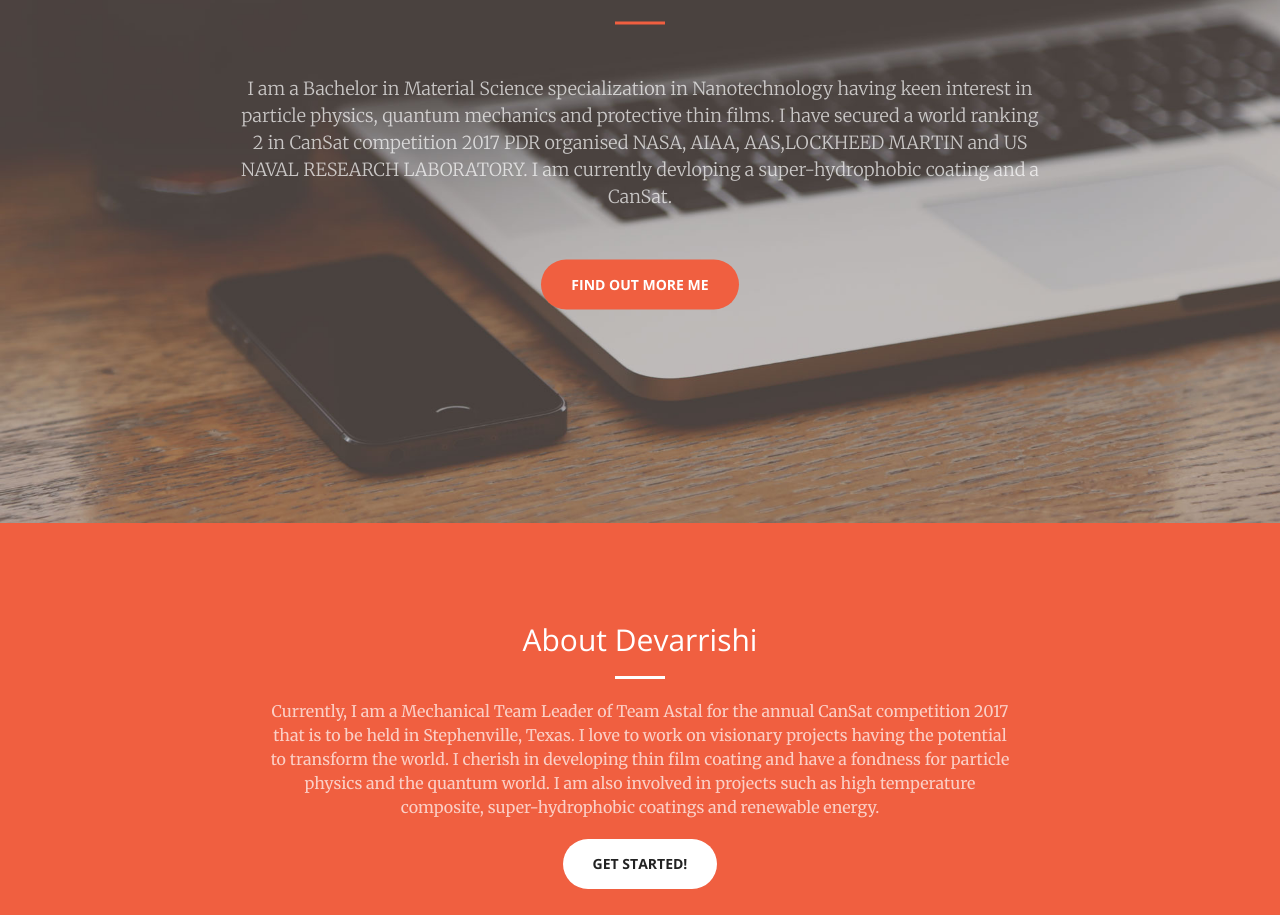
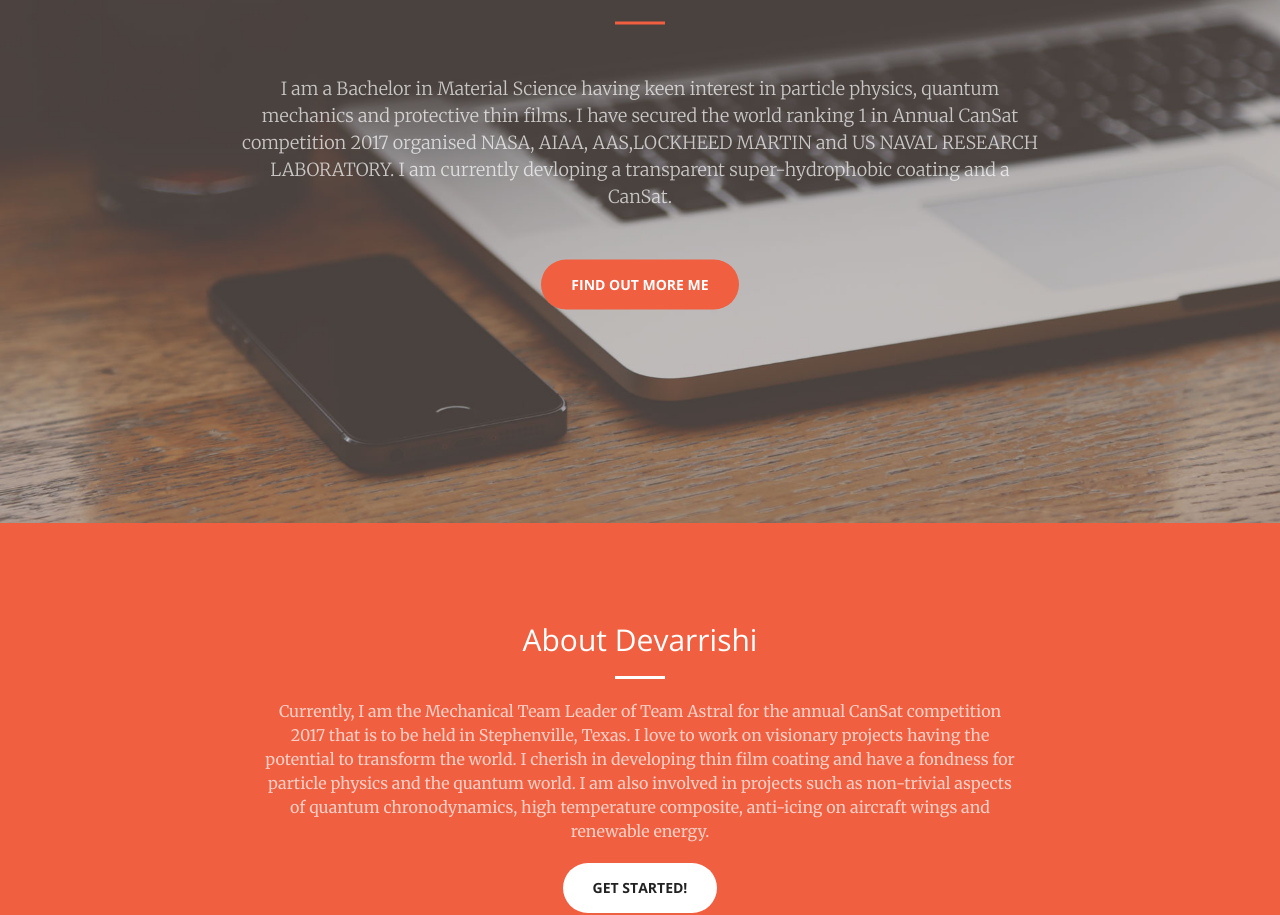
Before and after one commit to devarrishiDIXIT/Website, a website: page index.html in a window 1280 px wide. Shown: the part 277-1192 px from the top of the page. Drawn offline with nearby package versions, Linux system fonts and the light colour scheme.

Commit message:
commited code final

```diff
--- a/index.html
+++ b/index.html
@@ -49,7 +49,7 @@ family=Merriweather:400,300,300italic,400italic,700,700italic,900,900italic' rel
 example-navbar-collapse-1">
                     <span class="sr-only">Toggle navigation</span> Menu <i class="fa fa-bars"></i>
                 </button>
-                <a class="navbar-brand page-scroll" href="#page-top">THIS WEBSITE IS UNDER CONSTRUCTION.</a>
+                <a class="navbar-brand page-scroll" href="#page-top">CREATING A NEW  HISTORY.</a>
             </div>
 
             <!-- Collect the nav links, forms, and other content for toggling -->
@@ -83,13 +83,9 @@ example-navbar-collapse-1">
             <div class="header-content-inner">
                 <h1 id="homeHeading">Hello, I'm Devarrishi Dixit.</h1>
                 <hr>
-                <p> I am a Bachelor in Material Science specialization in Nanotechnology having keen interest
-
-in particle physics, quantum mechanics and protective thin films. I have secured a world ranking 2 in CanSat
-
-competition 2017 PDR organised NASA, AIAA, AAS,LOCKHEED MARTIN and US NAVAL RESEARCH LABORATORY. I am currently
-
-devloping a super-hydrophobic coating and a CanSat.
+                <p> I am a Bachelor in Material Science having keen interest in particle physics, quantum mechanics and protective thin films.
+                    I have secured the world ranking 1 in Annual CanSat competition 2017 organised NASA, AIAA, AAS,LOCKHEED MARTIN
+                    and US NAVAL RESEARCH LABORATORY. I am currently devloping a transparent super-hydrophobic coating and a CanSat.
 </p>
                 <a href="#about" class="btn btn-primary btn-xl page-scroll">Find Out More Me</a>
             </div>
@@ -102,15 +98,15 @@ devloping a super-hydrophobic coating and a CanSat.
                 <div class="col-lg-8 col-lg-offset-2 text-center">
                     <h2 class="section-heading">About Devarrishi</h2>
                     <hr class="light">
-                    <p class="text-faded">Currently, I am a Mechanical Team Leader of Team Astal for the annual
+                    <p class="text-faded">Currently, I am the Mechanical Team Leader of Team Astral for the annual
 
 CanSat competition 2017 that is to be held in Stephenville, Texas. I love to work on visionary projects having
 
 the potential to transform the world. I cherish in developing thin film coating and have a fondness for
 
-particle physics and the quantum world. I am also involved in projects such as high temperature composite,
+particle physics and the quantum world. I am also involved in projects such as non-trivial aspects of quantum chronodynamics, high temperature composite,
 
-super-hydrophobic coatings and renewable energy.</p>
+anti-icing on aircraft wings and renewable energy.</p>
                     <a href="#Projects" class="page-scroll btn btn-default btn-xl sr-button">Get Started!</a>
                 </div>
             </div>
@@ -157,7 +153,7 @@ super-hydrophobic coatings and renewable energy.</p>
                     </a>
                 </div>
                 <div class="col-lg-4 col-sm-6">
-                    <a href="img/portfolio/fullsize/3.jpg" class="portfolio-box">
+                    <a href="img/portfolio/fullsize/3.JPG" class="portfolio-box">
                         <img src="img/portfolio/thumbnails/3.jpg" class="img-responsive" alt="">
                         <div class="portfolio-box-caption">
                             <div class="portfolio-box-caption-content">
@@ -216,7 +212,7 @@ super-hydrophobic coatings and renewable energy.</p>
         <div class="container text-center">
             <div id="Resume" class="call-to-action">
                 <h2>Hope you enjoyed my projects!!!</h2>
-                <a href="https://drive.google.com/open?id=0Bwob1jTQosWRQnh0OVV1R0xlTDFzY0tPemJUMDI1OGZnV3Z3"
+                <a href="https://drive.google.com/open?id=0Bwob1jTQosWRUEs4M3lrblVtU0NOWkY3OWgwMW9aSzZ1UFdz"
 
 class="btn btn-default btn-xl sr-button">Let's Download My Resume!</a>
             </div>
```
